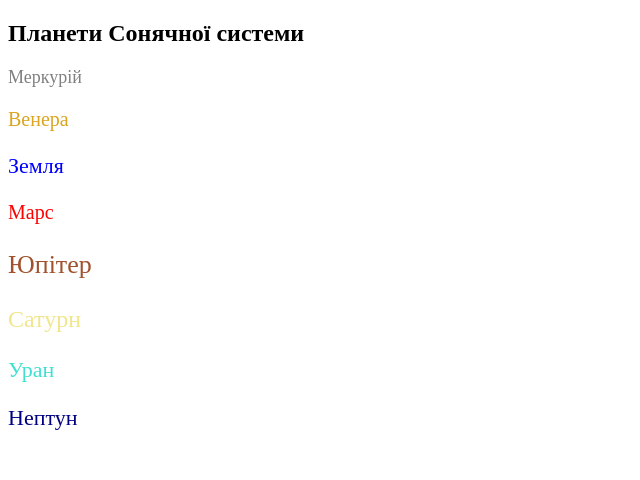
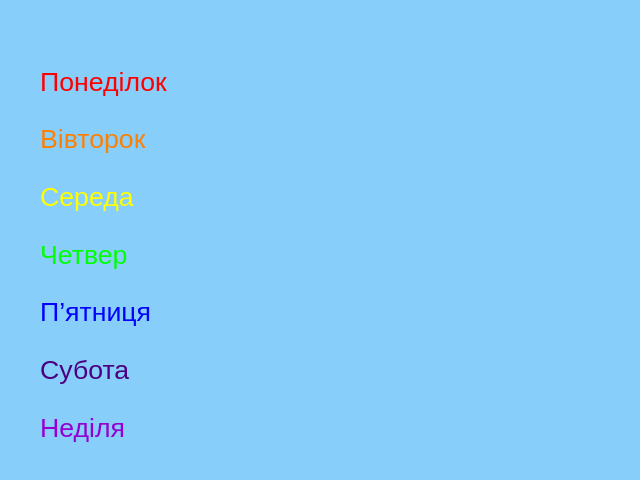
Before and after one commit to Kristina015/lab13, a plain HTML site: page lab3_1.html in a window 1280 px wide. Shown: the whole page, without its empty margins (0-640 px from the left). Drawn offline with Linux system fonts and the light colour scheme.

Commit message:
Update lab3_1.html

```diff
--- a/lab3_1.html
+++ b/lab3_1.html
@@ -2,34 +2,25 @@
 <html>
 <head>
     <meta charset="UTF-8">
-    <title>Почтар Крістіна, ПП-22</title>
+    <title>Дні тижня в кольорах веселки</title>
+    <link rel="stylesheet" href="style.css">
 </head>
 <body>
-    <h2>Планети Сонячної системи</h2>
+<script>
+"use strict";
 
-    <script>
-        "use strict";
+function weekDay(dayIndex, color) {
+    const days = ["Понеділок", "Вівторок", "Середа", "Четвер", "П’ятниця", "Субота", "Неділя"];
+    document.write(`<p style="font-size:20pt; color:${color}">${days[dayIndex]}</p>`);
+}
 
+// Кольори веселки
+const rainbowColors = ["#FF0000", "#FF7F00", "#FFFF00", "#00FF00", "#0000FF", "#4B0082", "#9400D3"];
 
-        function showPlanet(name, size, color) {
-            let p = document.createElement("p");
-            p.textContent = name;
-            p.style.fontSize = size;
-            p.style.color = color;
-            document.body.appendChild(p);
-        }
-
-
-        showPlanet("Меркурій", "18px", "gray");
-        showPlanet("Венера", "20px", "goldenrod");
-        showPlanet("Земля", "22px", "blue");
-        showPlanet("Марс", "20px", "red");
-        showPlanet("Юпітер", "26px", "sienna");
-        showPlanet("Сатурн", "24px", "khaki");
-        showPlanet("Уран", "22px", "turquoise");
-        showPlanet("Нептун", "22px", "navy");
-
-    </script>
-
+// Виводимо дні з кольорами
+for (let i = 0; i < 7; i++) {
+    weekDay(i, rainbowColors[i]);
+}
+</script>
 </body>
 </html>
```
